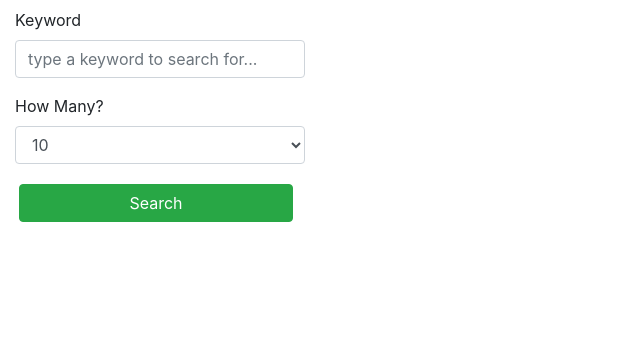
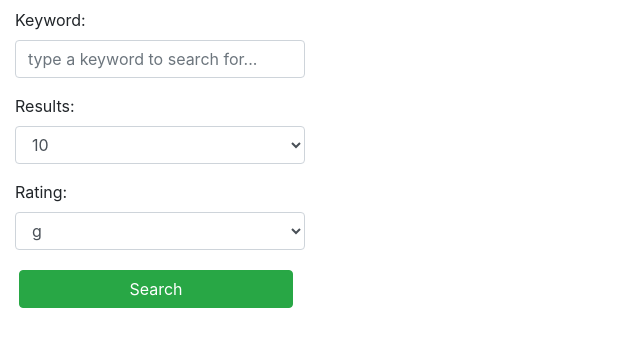
Before and after one commit to kylewhittemore/gif-getter, a plain HTML site: page index.html in a window 1280 px wide. Shown: the whole page, without its empty margins (0-640 px from the left). Drawn offline with nearby package versions, Linux system fonts and the light colour scheme.

Commit message:
working on rating filter

```diff
--- a/gif-getter.js
+++ b/gif-getter.js
@@ -3,7 +3,7 @@ $('#custom-search').on('click', function () {
         searchWord: $("#search-text").val().trim(),
         limit: $('#limit-return').val(),
         offset: 0,
-        rating: '',
+        rating: $("#rating-return").val(),
     };
 
     getGifs(searchObject);
@@ -13,9 +13,11 @@ function getGifs(queryObject) {
     let topic = queryObject.searchWord;
     let offset = queryObject.offset;
     let limit = parseInt(queryObject.limit);
+    let rating = 'r'
+    console.log(rating);
 
     let queryURL = "https://api.giphy.com/v1/gifs/search?q=" +
-        topic + "&limit=" + limit + "&offset=" + offset + "&api_key=G56yi3BK55QO0wjAO1tKVY2Vy4xkDTZH";
+        topic + "&limit=" + limit + "&offset=" + offset + "&rating=" + rating + "&api_key=G56yi3BK55QO0wjAO1tKVY2Vy4xkDTZH";
 
     offset = offset + 10;
     queryObject.offset = offset;
--- a/index.html
+++ b/index.html
@@ -17,16 +17,25 @@
             <div class="container mt-2 col-3">
                 <form id="query-form">
                     <div class="form-group">
-                        <label for="search-text">Keyword</label>
+                        <label for="search-text">Keyword: </label>
                         <input type="text" class="form-control" id="search-text"
                             placeholder="type a keyword to search for...">
                     </div>
                     <div class="form-group">
-                        <label for="limit-return">How Many?</label>
+                        <label for="limit-return">Results: </label>
                         <select class="form-control" id="limit-return">
                             <option>10</option>
                             <option>15</option>
                             <option>20</option>
+                        </select>
+                    </div>
+                    <div class="form-group">
+                        <label for="rating-return">Rating:</label>
+                        <select class="form-control" id="rating-return">
+                            <option>g</option>
+                            <option>pg</option>
+                            <option>pg-13</option>
+                            <option>r</option>
                         </select>
                     </div>
                     <div class="form-group">
```
